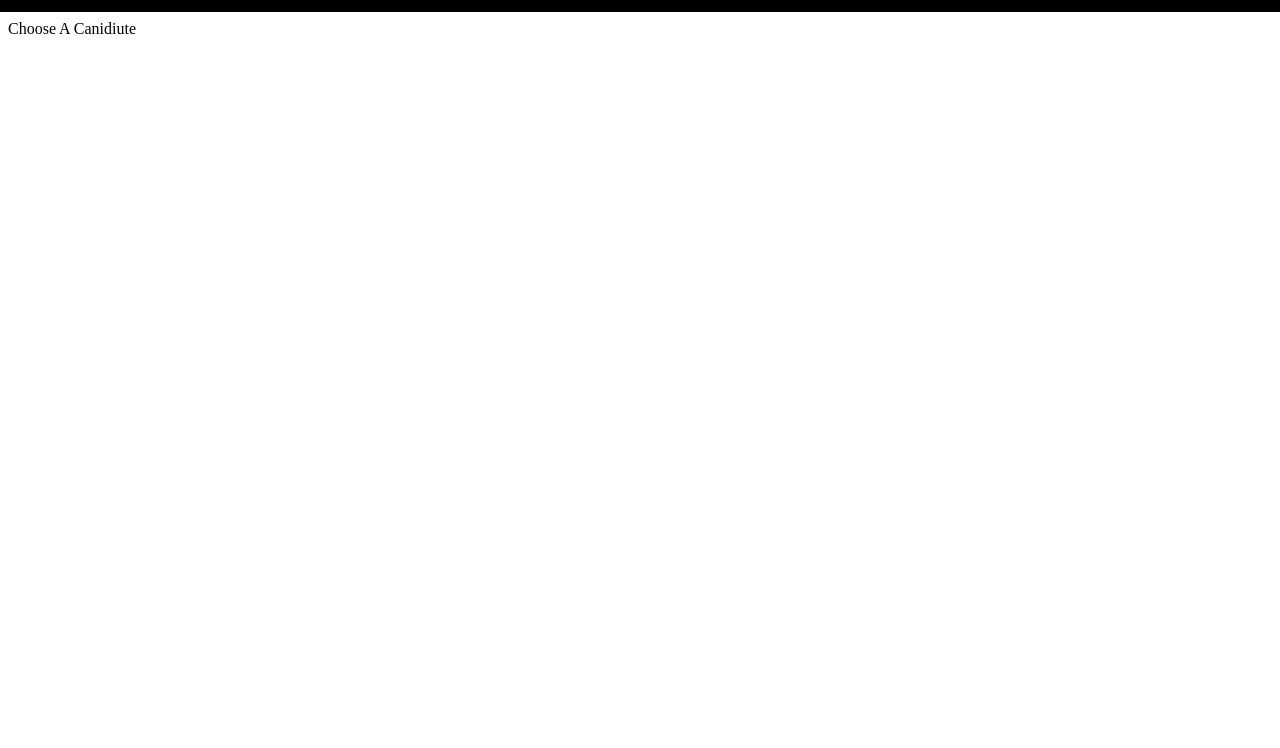
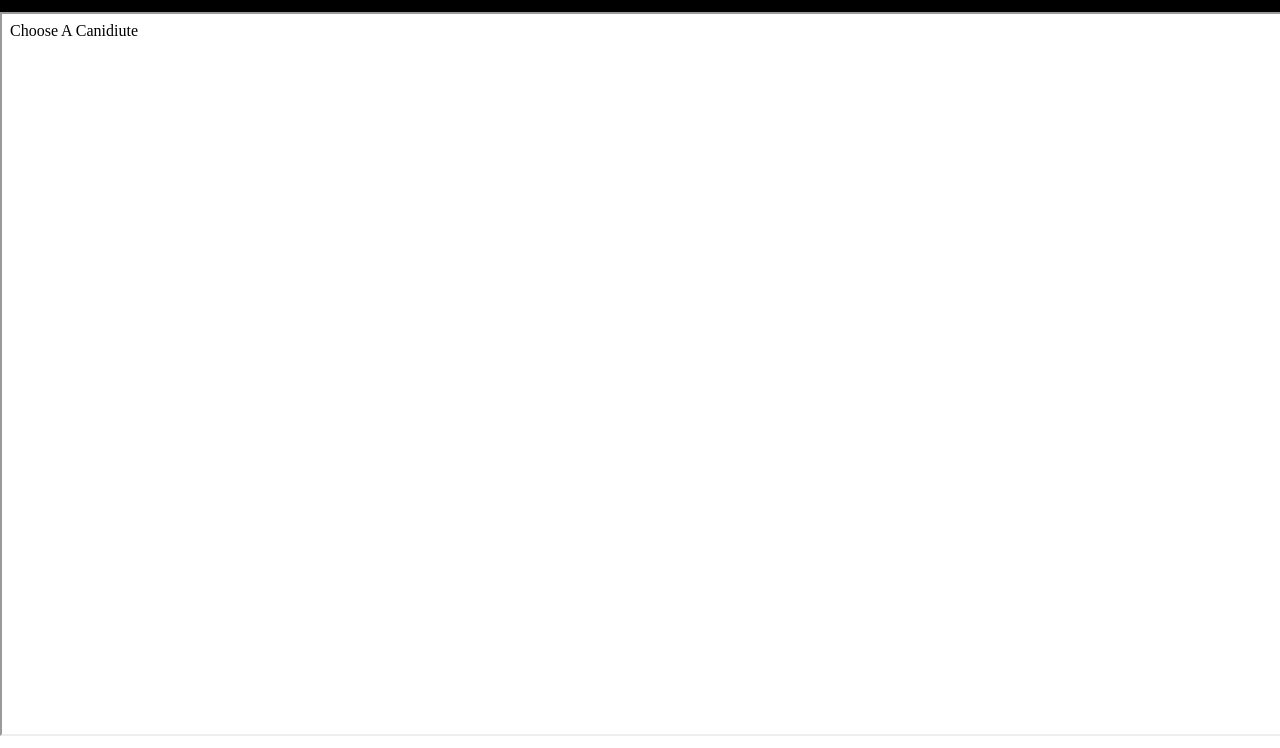
Before and after one commit to abdulNoori/HTML-websiteTemplates, a plain HTML site: page OneMain, IFrame/index.html in a window 1280 px wide. Shown: the part 52-800 px from the top of the page. Drawn offline with Linux system fonts and the light colour scheme.

Commit message:
Update styles.css

```diff
--- a/OneMain, IFrame/styles.css
+++ b/OneMain, IFrame/styles.css
@@ -6,8 +6,6 @@ body{
     background-color: white;
     margin: 0px;
     margin-left: 0%;
-    overflow: hidden;
-    max-height: 100%;
 }
 
 a{
@@ -111,5 +109,4 @@ h1, h2, h3, h4, h5{
 #page{
     height: 90%;
     width: 100%;
-    border: none;
 }
```
